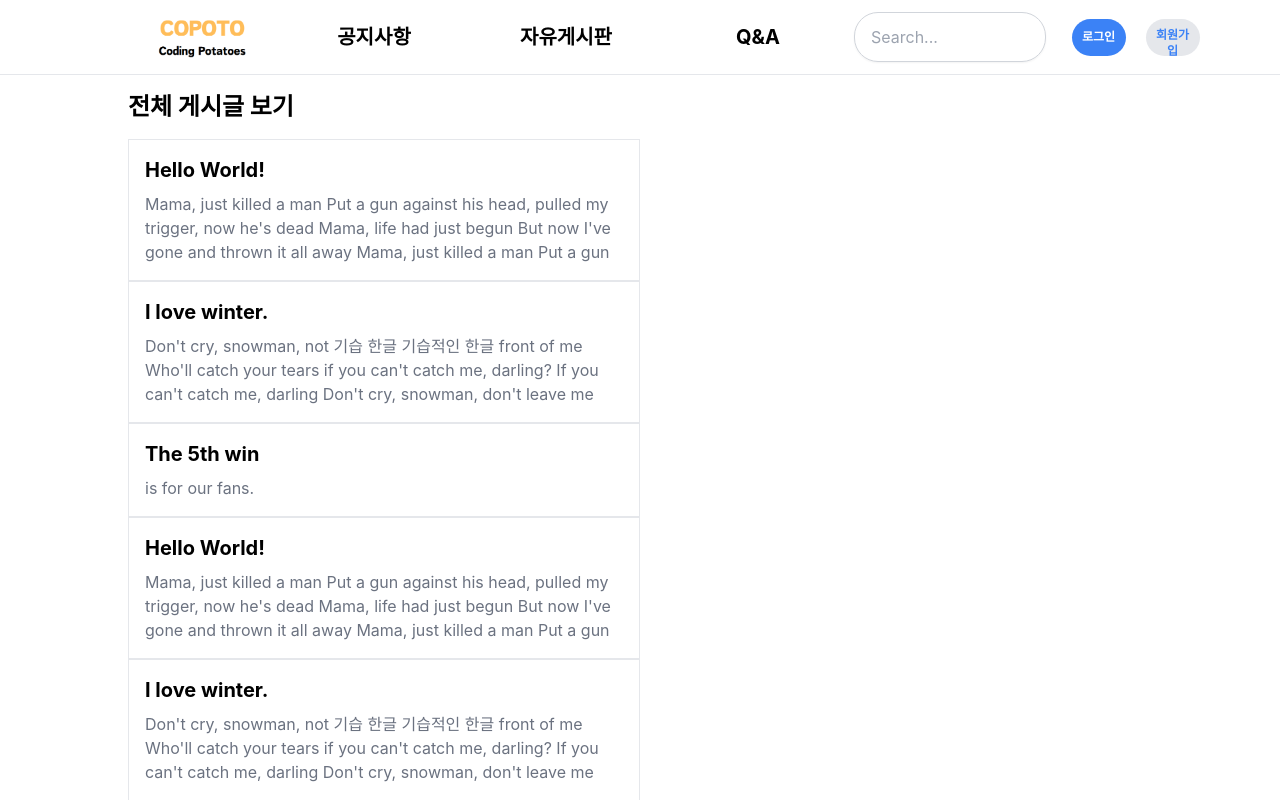
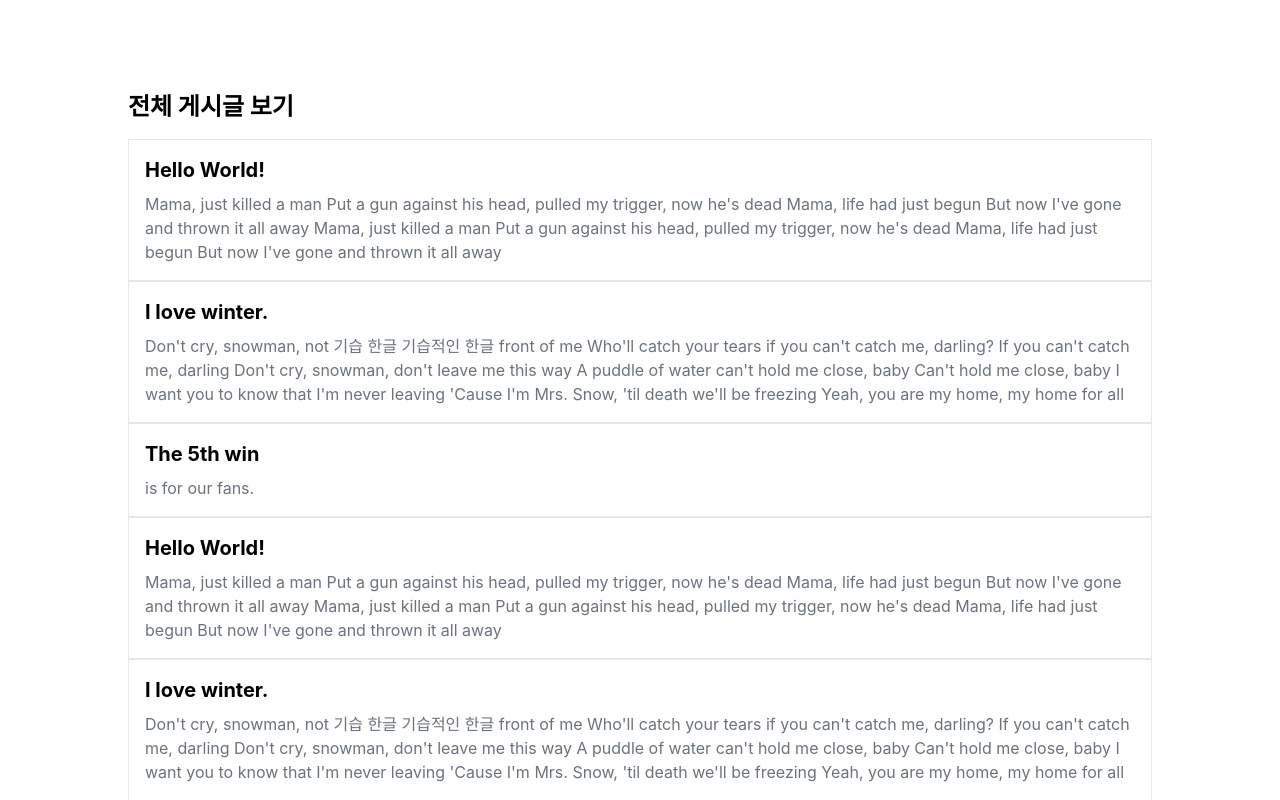
Before and after one commit to MexicoHamburger/Copoto, a React (Create React App) app in the folder frontend/: page / in a window 1280 px wide. Shown: the top 800 px of the page. Built offline with nearby package versions, Linux system fonts and the light colour scheme.

Commit message:
[Feat]Copoto#42 - Refactoring에 따른 TopBar 제거

```diff
--- a/frontend/src/pages/Home.js
+++ b/frontend/src/pages/Home.js
@@ -1,10 +1,7 @@
-import TopBar from "../components/TopBar.js"
-import PageList from "../components/PageList.js"
-
+import PageList from "../components/PostList.js"
 function Home() {
     return (
         <>
-            <TopBar />
             <PageList />
         </>
     );
```
